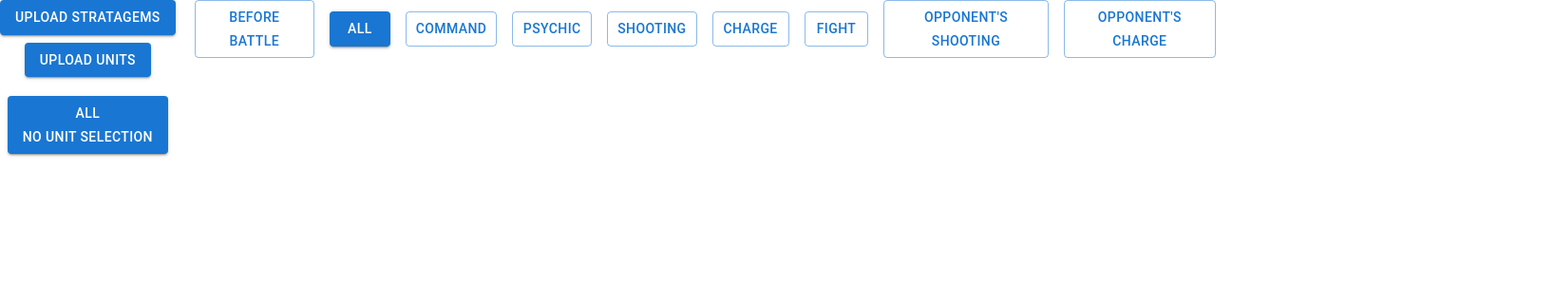
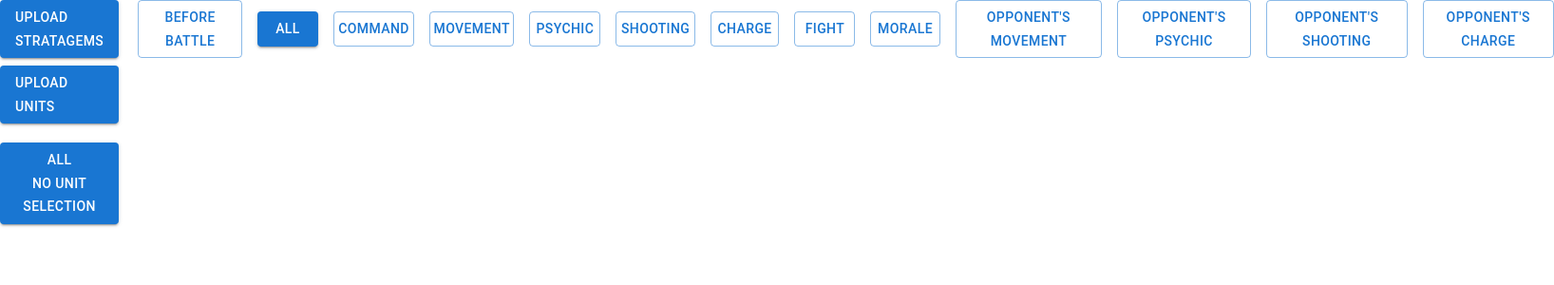
Before and after one commit to kasdaye/stratosphere, a React (Create React App) app: page / in a window 1280 px wide. Shown: the top 300 px of the page at 95% size, 1636 px wide, since content can reach past the window. Built offline with nearby package versions, Linux system fonts and the light colour scheme.

Commit message:
Add 4 new phases

```diff
--- a/src/App.js
+++ b/src/App.js
@@ -58,7 +58,7 @@ function App() {
 
   const [phaseFilter, setPhaseFilter] = useState([]);
   useEffect(() => {
-    setPhaseFilter(["Command", "Psychic", "Shooting", "Charge", "Fight", "Opponent's Shooting", "Opponent's Charge"]);
+    setPhaseFilter(["Command", "Movement", "Psychic", "Shooting", "Charge", "Fight", "Morale", "Opponent's Movement", "Opponent's Psychic", "Opponent's Shooting", "Opponent's Charge"]);
   }, [])
 
   const [selectedPhaseButton, setSelectedPhaseButton] = useState(1);
--- a/src/buttons.js
+++ b/src/buttons.js
@@ -7,7 +7,7 @@ export const buttons = [
     {
         key: 1,
         name: "All",
-        value: ["Command", "Psychic", "Shooting", "Charge", "Fight", "Opponent's Shooting", "Opponent's Charge"]
+        value: ["Command", "Movement", "Psychic", "Shooting", "Charge", "Fight", "Morale", "Opponent's Movement", "Opponent's Psychic", "Opponent's Shooting", "Opponent's Charge"]
     },
     {
         key: 2,
@@ -16,31 +16,51 @@ export const buttons = [
     },
     {
         key: 3,
+        name: "Movement",
+        value: ["Movement"]
+    },
+    {
+        key: 4,
         name: "Psychic",
         value: ["Psychic"]
     },
     {
-        key: 4,
+        key: 5,
         name: "Shooting",
         value: ["Shooting"]
     },
     {
-        key: 5,
+        key: 6,
         name: "Charge",
         value: ["Charge"]
     },
     {
-        key: 6,
+        key: 7,
         name: "Fight",
         value: ["Fight"]
     },
     {
-        key: 7,
+        key: 8,
+        name: "Morale",
+        value: ["Morale"]
+    },
+    {
+        key: 9,
+        name: "Opponent's Movement",
+        value: ["Opponent's Movement"]
+    },
+    {
+        key: 10,
+        name: "Opponent's Psychic",
+        value: ["Opponent's Psychic"]
+    },
+    {
+        key: 11,
         name: "Opponent's Shooting",
         value: ["Opponent's Shooting"]
     },
     {
-        key: 8,
+        key: 12,
         name: "Opponent's Charge",
         value: ["Opponent's Charge"]
     }
```
